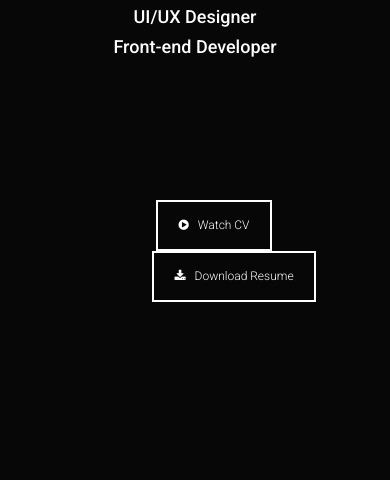
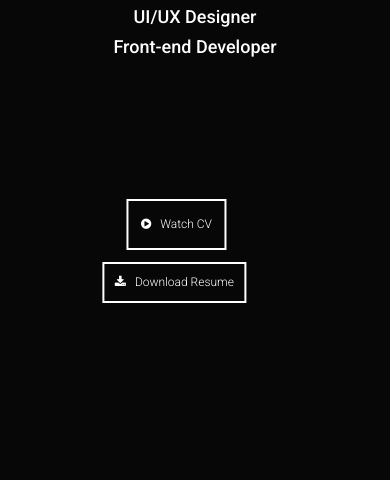
Before and after one commit to nsundarakrishnan94/Portfolio-New, a website: page index.html in a window 390 px wide. Shown: the part 364-844 px from the top of the page. Drawn offline with nearby package versions, Linux system fonts and the light colour scheme; a script that the page names is missing.

Commit message:
fix mobile version1

```diff
--- a/css/style.css
+++ b/css/style.css
@@ -379,6 +379,9 @@ Recent Work */
 .composition__image--p1{
 width: 100%;
 }
+.composition__image--smalldevice{
+    display: none;
+}
 
 .col-1__list-social-media{
     text-align: center;
@@ -632,28 +635,30 @@ iframe{
  .btn_header{
     justify-content: space-evenly;
     text-align: center;
-    margin: 0 auto;
+    /* margin: 0 50%; */
     margin-bottom: -12%;
     flex-wrap: wrap;
-
-    margin: 5% auto;
+    margin: 5% 15% 5% 0%;
 
 
 
  }
 
  .watchCV {
-
-
      text-decoration: none;
      font-style: none;
      color: white;
      font-weight: 100;
      font-size: 1.2rem;
      border: 2px solid white;
-     padding: 15px 20px;
-     margin-right: 40px;
-
+     padding: 15px 12px;
+     margin-left: 40%;
+     margin-bottom: 5%;
+     transform: translateX(-50%);
+     -webkit-transform: translateX(-50%);
+     -moz-transform: translateX(-50%);
+     -ms-transform: translateX(-50%);
+     -o-transform: translateX(-50%);
 }
 
  .downloadresume{
@@ -664,7 +669,13 @@ iframe{
     font-weight: 100;
     font-size: 1.2rem;
     border: 2px solid white;
-    padding: 15px 20px;
+    padding: 10px 10px;
+    margin-left: 40%;
+     transform: translateX(-50%);
+     -webkit-transform: translateX(-50%);
+     -moz-transform: translateX(-50%);
+     -ms-transform: translateX(-50%);
+     -o-transform: translateX(-50%);
 
 }
 
@@ -776,6 +787,8 @@ Skill section */
 .skill_containerfluid{
     margin-top: 5%;
     max-width: 90%;
+    margin-bottom: 5%;
+
 
 }
 
@@ -858,6 +871,7 @@ Recent Work */
 .column1{
 /* background-color: darkgrey; */
 margin-top: -10%;
+margin-left: -15%;
 }
 .column2{
     /* top: 40%; */
@@ -869,10 +883,14 @@ margin-top: -10%;
 
 
 .composition__image--p1{
+   display: none;
 
-width: 70%;
-
-}
+    }
+    .composition__image--smalldevice{
+        display: block;
+        width: 70%;
+        margin-left: 12%;
+    }
 
 .col-1__list-social-media{
     text-align: center;
@@ -953,7 +971,7 @@ Footer */
     display: flex;
 
     width: 15%;
-    margin: 0 25%;
+    margin: 0 20%;
 
 
 }
--- a/index.html
+++ b/index.html
@@ -258,6 +258,7 @@
               </div>
               <div class="col-sm-6 column2">
                   <img src="img/mywork.svg" alt="image1" class="composition__image composition__image--p1">
+                  <img src="img/myworksmall.jpg" alt="image1" class="composition__image composition__image--smalldevice">
             </div>
 
             </div>
```
Also changed, not shown: img/myworksmall.jpg (added).
